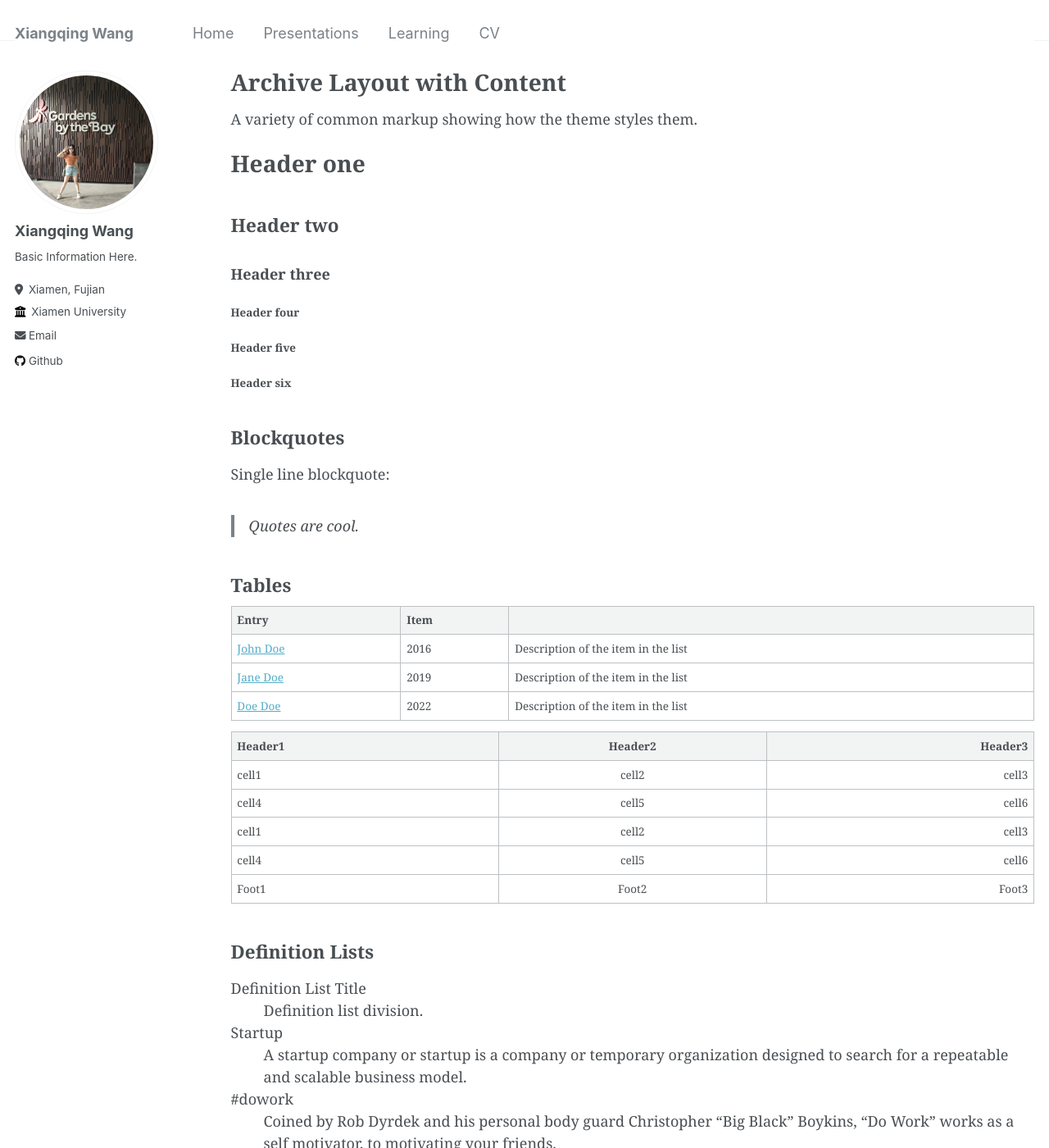
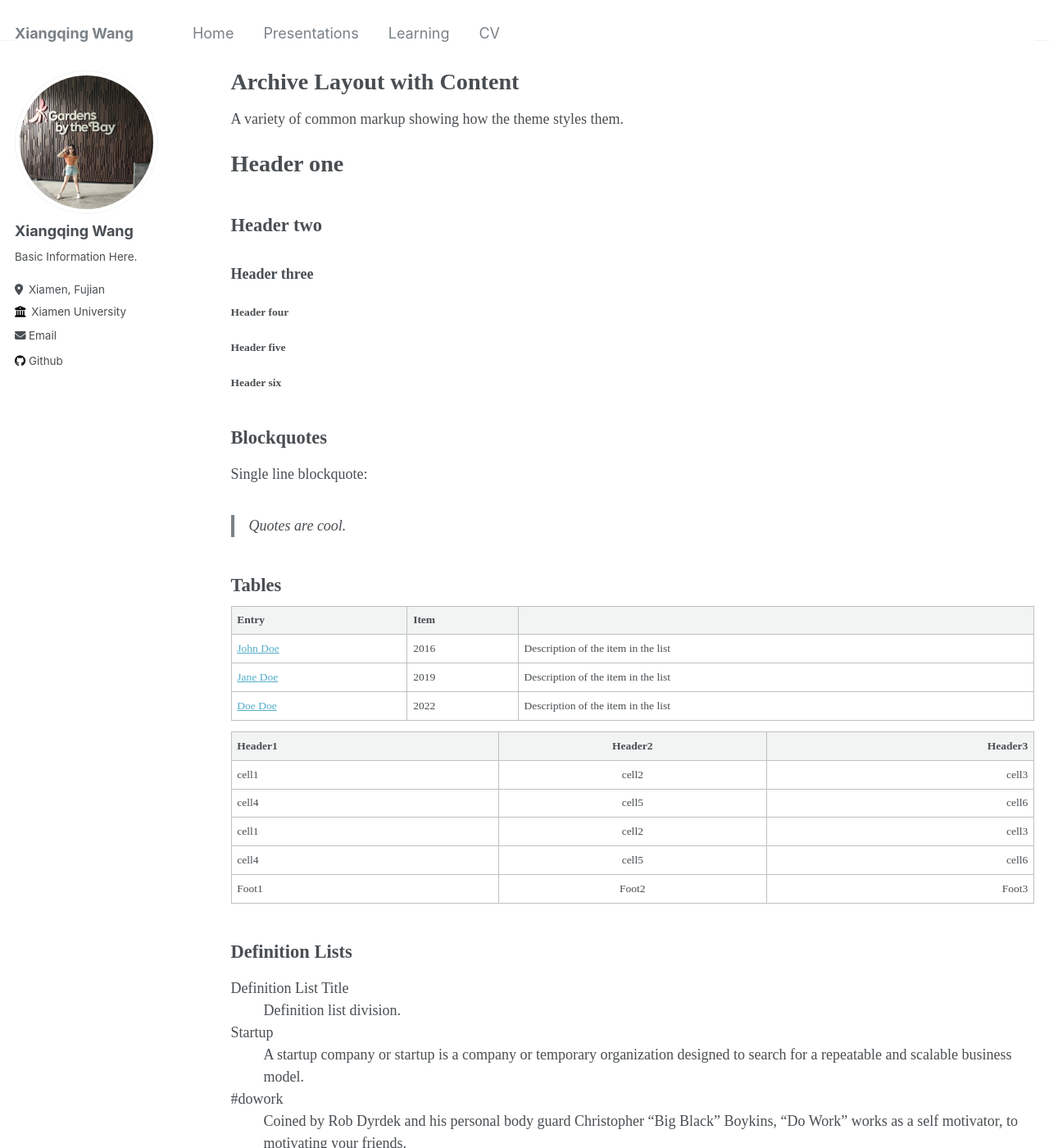
Before and after one commit to leahxqing/leahxqing.github.io, a Jekyll site: the page built from _pages/archive-layout-with-content.md, in a window 1280 px wide and 1400 px high. Shown: the whole window at 82% size. Built offline with Jekyll 4.4.1, drawn with Linux system fonts in a browser that asks for light colours.

Commit message:
Update _variables.scss

```diff
--- a/_sass/_variables.scss
+++ b/_sass/_variables.scss
@@ -13,7 +13,7 @@ $paragraph-indent           : false; // true, false (default)
 $indent-var                 : 1.3em;
 
 /* system typefaces */
-$serif                      : Georgia, Times, serif;
+$serif                      : serif, Georgia, Times; //Georgia, Times, serif;
 $sans-serif                 : -apple-system, ".SFNSText-Regular", "San Francisco", "Roboto", "Segoe UI", "Helvetica Neue", "Lucida Grande", Arial, sans-serif;
 $monospace                  : Monaco, Consolas, "Lucida Console", monospace;
 
```
